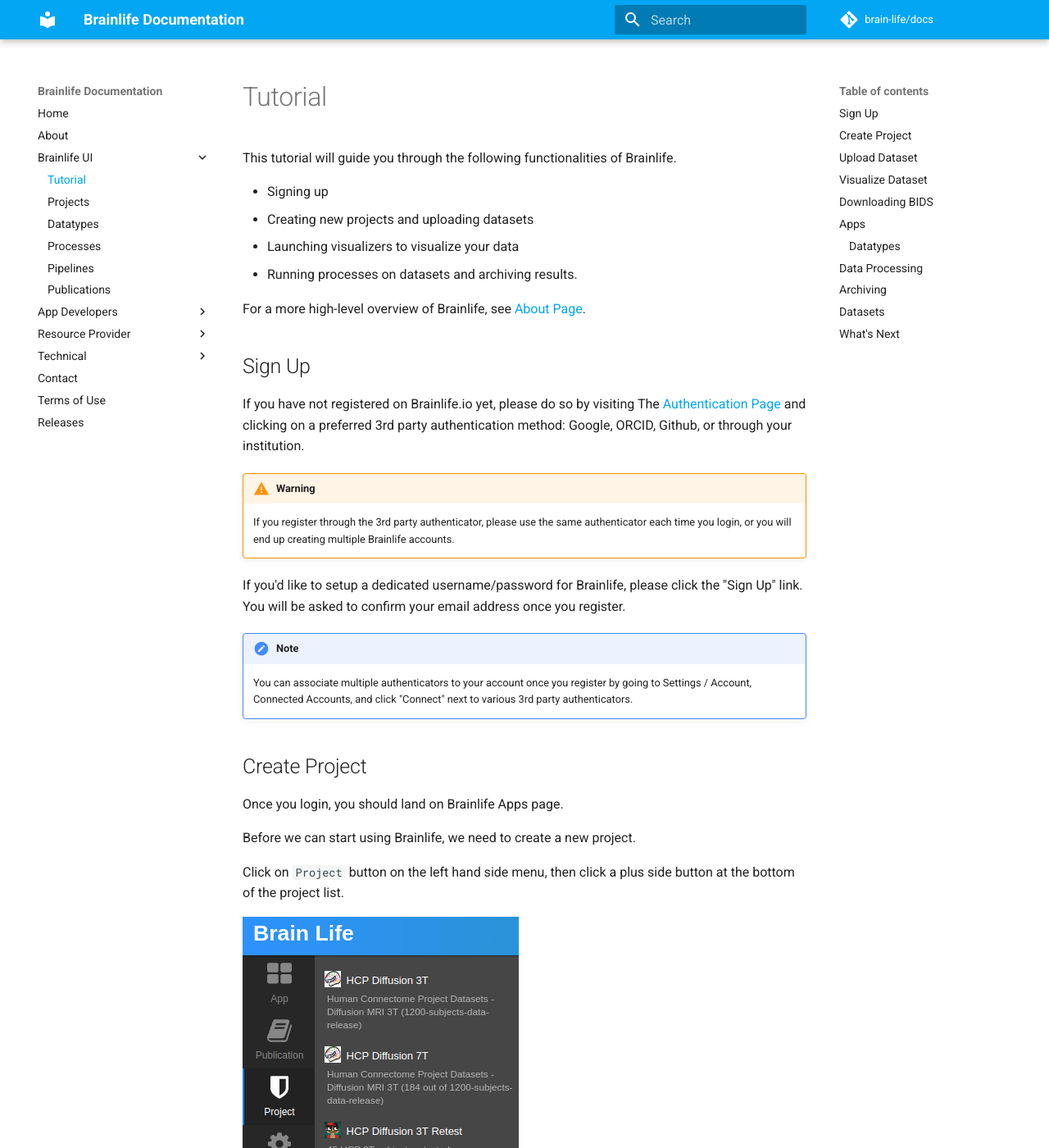
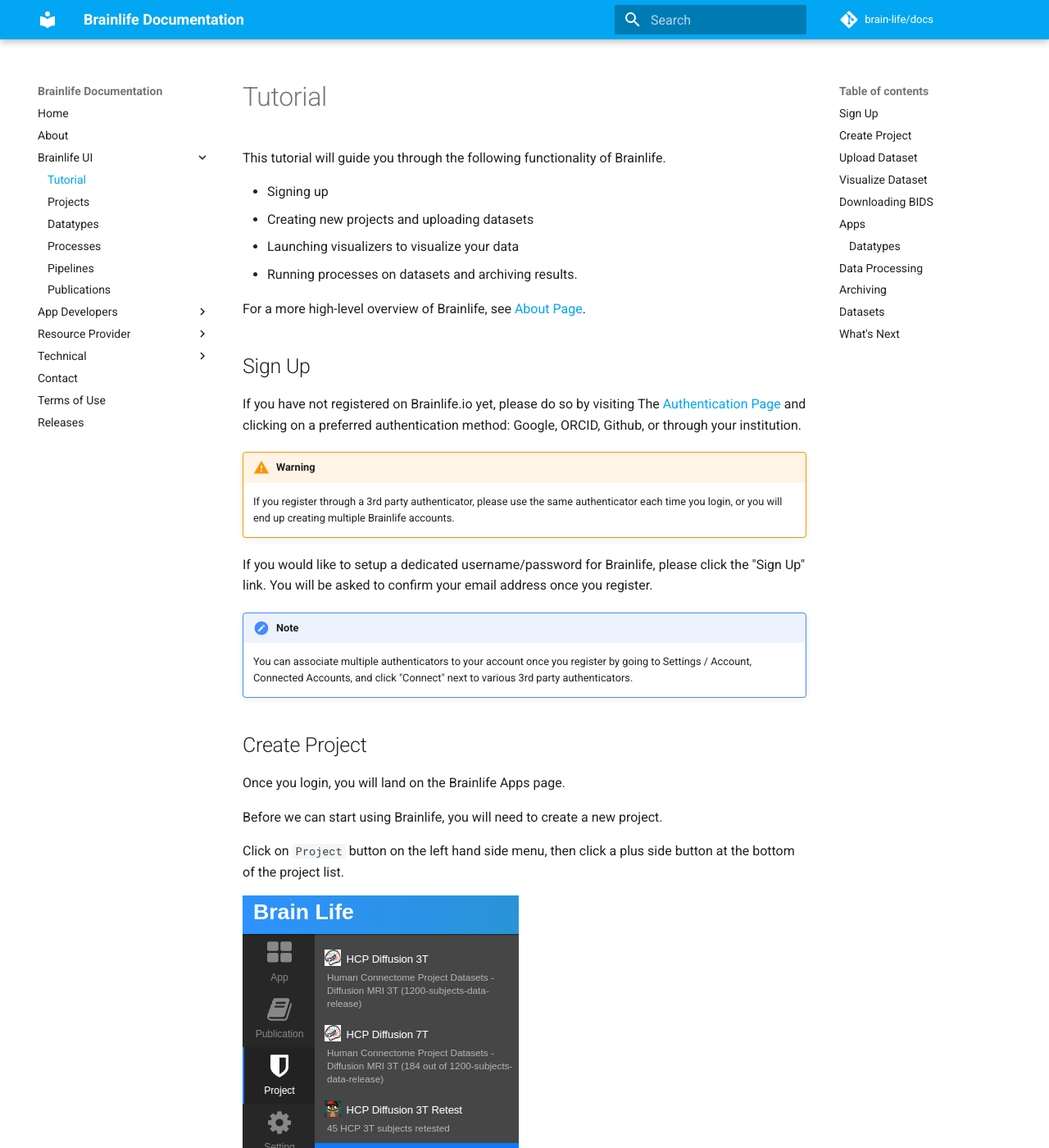
Before and after one commit to brainlife/docs, an MkDocs documentation site: the page built from docs/user/tutorial.md, in a window 1280 px wide and 1400 px high. Shown: the whole window at 82% size. Built offline with MkDocs 1.6.1 and Material for MkDocs 9.7.7, drawn with Linux system fonts in a browser that asks for light colours; comment, search, counter and statistics services are not loaded; old or Windows-style settings are respelled for this version of MkDocs; some of the changed text lies outside the part shown.

Commit message:
Update tutorial.md

```diff
--- a/docs/user/tutorial.md
+++ b/docs/user/tutorial.md
@@ -1,7 +1,7 @@
 
 # Tutorial
 
-This tutorial will guide you through the following functionalities of Brainlife.
+This tutorial will guide you through the following functionality of Brainlife.
 
 * Signing up
 * Creating new projects and uploading datasets
@@ -12,21 +12,21 @@
 
 ## Sign Up
 
-If you have not registered on Brainlife.io yet, please do so by visiting The [Authentication Page](https://brainlife.io/auth/) and clicking on a preferred 3rd party authentication method: Google, ORCID, Github, or through your institution.
+If you have not registered on Brainlife.io yet, please do so by visiting The [Authentication Page](https://brainlife.io/auth/) and clicking on a preferred authentication method: Google, ORCID, Github, or through your institution.
 
 !!! warning
-    If you register through the 3rd party authenticator, please use the same authenticator each time you login, or you will end up creating multiple Brainlife accounts.
+    If you register through a 3rd party authenticator, please use the same authenticator each time you login, or you will end up creating multiple Brainlife accounts.
 
-If you'd like to setup a dedicated username/password for Brainlife, please click the "Sign Up" link. You will be asked to confirm your email address once you register.
+If you would like to setup a dedicated username/password for Brainlife, please click the "Sign Up" link. You will be asked to confirm your email address once you register.
 
 !!! note
     You can associate multiple authenticators to your account once you register by going to Settings / Account, Connected Accounts, and click "Connect" next to various 3rd party authenticators.
 
 ## Create Project
 
-Once you login, you should land on Brainlife Apps page.
+Once you login, you will land on the Brainlife Apps page.
 
-Before we can start using Brainlife, we need to create a new project.
+Before we can start using Brainlife, you will need to create a new project.
 
 Click on `Project` button on the left hand side menu, then click a plus side button at the bottom of the project list.
 
@@ -80,7 +80,7 @@
 
 ## Visualize Dataset
 
-Any datasets stored in Brainlife can be visualized using Web-based and Native (via Web-VNC) visualization Apps registered for specific datatypes. To launch a visualizer, click on the visualizer icon (:fa-eye:) at the top of dataset dialog.
+All visualization on Brainlife is donee Cloud side. THis means that data seets do not have to be moved from their storage location to the user browser. Any datasets stored in Brainlife can be visualized using Web-based and Native (via [Web-VNC](https://en.wikipedia.org/wiki/Virtual_Network_Computing)) visualization Apps registered for specific datatypes. To launch a visualization program, click on the visualizer icon (:fa-eye:) at the top of dataset dialog.
 
 For example, `neuro/anat/t1` datasets can be visualized by the following set of Visualization Apps.
 
@@ -97,7 +97,7 @@
 
 ![dataset](/img/download.png)
 
-Brainlife will stage selected datasets, organize them into a BIDS structure, and let you download the whole structure as a single tar ball. Once it's ready, click `Download`.
+Brainlife will stage selected datasets, organize them into a [BIDS structure](http://bids.neuroimaging.io), and let you download the whole structure as a single tar ball. Once it's ready, click `Download`.
 
 !!! note
     At the moment, all Brainlife datasets will simply be stored under `/derivatives` directory regardless of the datatype.
@@ -121,23 +121,23 @@
 Various colored boxes show the input and output datatypes. For example, the above image shows that this app will take `dwi` input dataset, and generate another `dwi` dataset with a datatype tag of "masked", and also output another dataset of a datatype `mask`.
 
 For more information on datatype, please visit [datatypes page](/user/datatypes)
-<!--If you are familiar with an electronic prototyping product called *littleBits*, it is very similar in the concept.-->
+<!--If you are familiar with an electronic prototyping product called [*littleBits*](https://littlebits.com/tag/prototyping), it is very similar in the concept.-->
 
 ## Data Processing
 
-Now that we know what `Apps` are, let's go back to your private project, then open `Processes` tab. You should see an empty page as you don't have any processes yet. On Brainlife, `Process` is where you can submit a group of tasks/Apps that can share input/output datasets.
+Now that we know what `Apps` are, we can go back to your private project, to practice data processing. Open the `Processes` tab. You should see an empty page as you do not have any processes yet. On Brainlife, `Process` is where you can submit a group of tasks/Apps that can share input/output datasets.
 
-Let's create a new process by clicking the plus button at the right bottom corner of the page. Enter any name you'd like for your process. You should see a screen that looks like this now.
+We will create a new process by clicking the `+` button at the right bottom corner of the page. Enter any name you would like for your process. You should see a screen that looks like this now.
 
 ![dataset](/img/empty.process.png)
 
-To process data, you first need to stage any dataset from our archive to your process. Each process can only process data that is either staged or generated by other Apps. Click `Stage New Dataset` button. On the Select Datasets dialog, let's select `NKI (Rockland Sample)` project, and select any `anat/t1w` dataset.
+To process data, you first need to stage any dataset from our archive to your process. Each process can only process data that is either staged or generated by other Apps. Click `Stage New Dataset` button. On the Select Datasets dialog, please select `NKI (Rockland Sample)` project, and select any `anat/t1w` dataset.
 
 ![dataset](/img/select.datasets.png)
 
-Click `OK` to stage. You should see a box showing "Staging Datasets" with selected datasets. While it's staging your data, let's submit our first App. Click `Submit New App` button. A dialog should show up with a list of Apps that you can submit using your `anat/t1w` dataset. Brainlife allows you to select only the Apps where you have all required input datasets.
+Click `OK` to stage. You should see a box showing "Staging Datasets" with selected datasets. While it is staging your data, please submit your first App. Click `Submit New App` button. A dialog should show up with a list of Apps that you can submit using your `anat/t1w` dataset. Brainlife allows you to select only the Apps where you have all required input datasets.
 
-Let's run `ACPC alignment with ART` App on your data. `ACPC alignment` is a common alignment tool used to re-orient/re-position the Brain image in common orientation suited for further image analysis.
+Please run the `ACPC alignment with ART` App on your data. `ACPC alignment` is a common alignment tool used to re-orient/re-position the Brain image in common orientation suited for further image analysis.
 
 Find and click the App, then make sure that Brainlife has automatically selected your staged data as input. Leave other options default. Click `Submit`. Brainlife should now find the most appropriate resource to run this App, and transfer data to the resource and submit it to the local batch scheduler.
 
@@ -160,7 +160,7 @@
 
 So far, you have staged datasets, submitted an App that generated data derivatives, and visualized them.
 
-Now, it's important to note that all processes are meant to be temporary and Brainlife will remove processes within 25 days of data generation. If you'd like to permanently keep the output datasets you just generated, you will need to `archive` them by clicking on :fa-archive: button next to the Output section. You can edit any metadata and description, and click the `Archive` button to archive it.
+Now, it is important to note that all processes are meant to be temporary and Brainlife will remove processes within 25 days of data generation. If you would like to permanently keep the output datasets you just generated, you will need to `archive` them by clicking on :fa-archive: button next to the Output section. You can edit any metadata and description, and click the `Archive` button to archive it.
 
 After you archive your data, open the `Datasets` tab and make sure that your dataset is listed there. You can click on the dataset record to see more details.
 
```
Also changed, not shown: other parts of docs/user/tutorial.md (+2 -2 lines).
